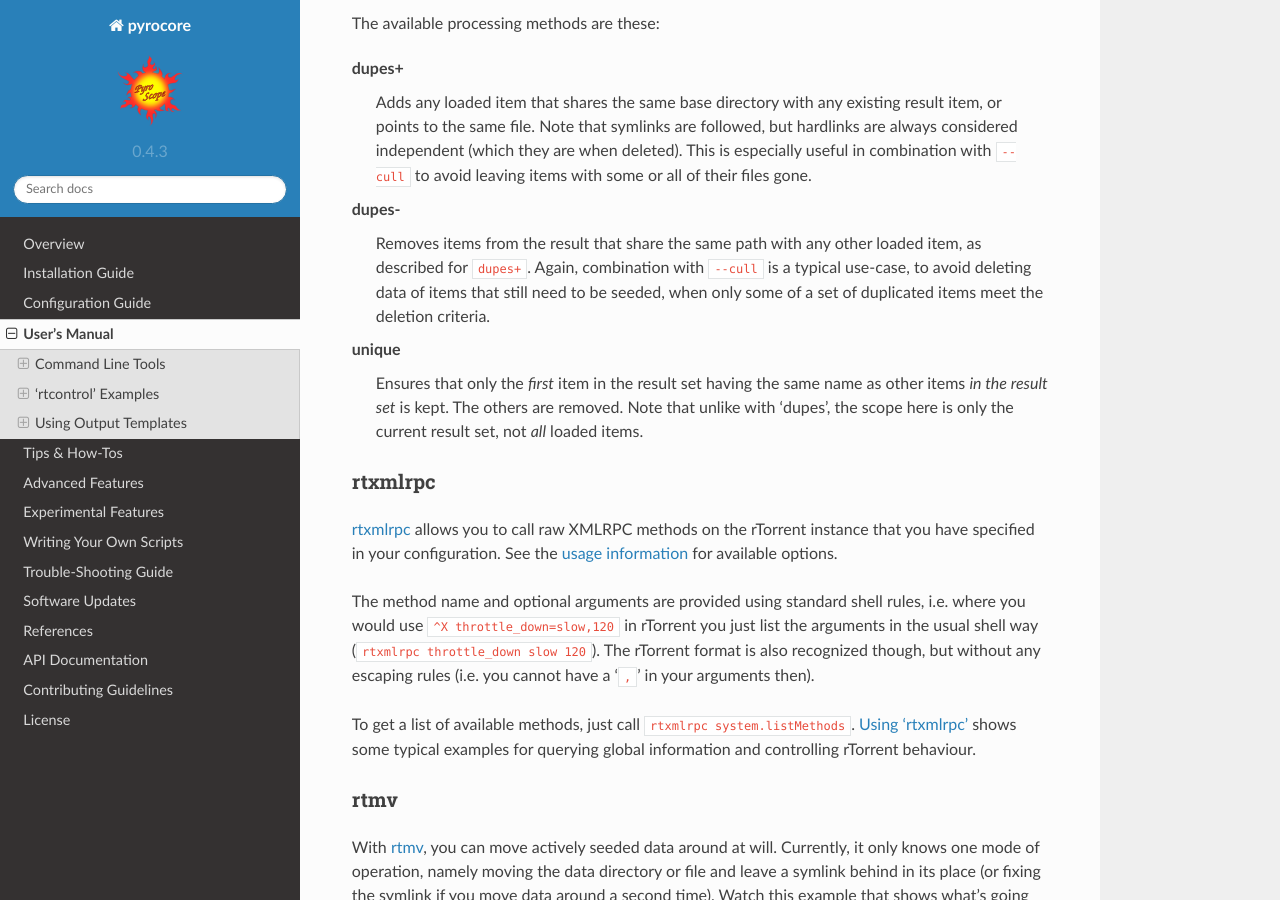
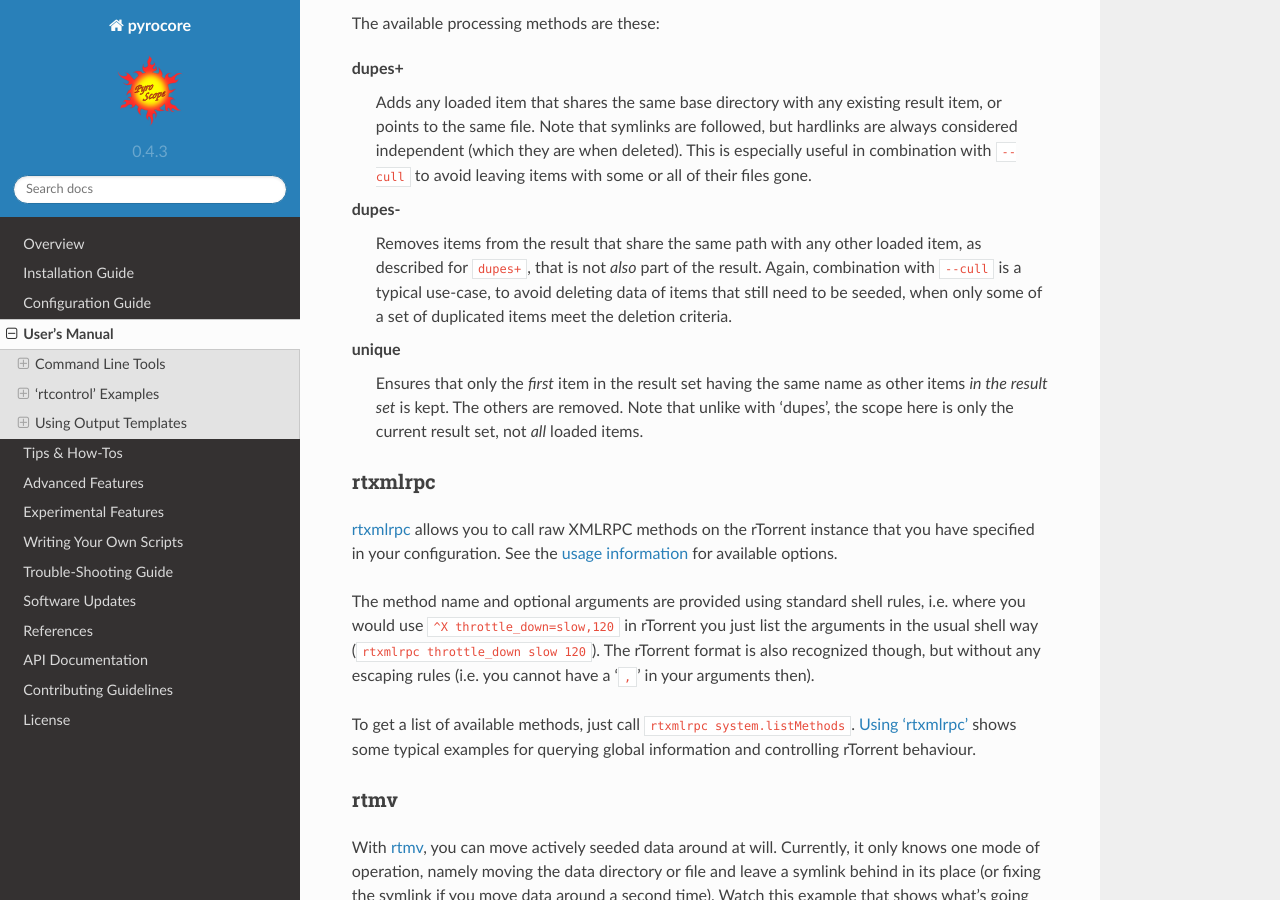
Before and after one commit to pyroscope/pyrocore, a Sphinx documentation site: the page built from docs/usage.rst, in a window 1280 px wide and 900 px high, scrolled down 6596 px. Built offline with Sphinx 7.4.7 and the Read the Docs theme 2.0.0, drawn with Linux system fonts in a browser that asks for light colours.

Commit message:
fix logic of -A dupes-

```diff
--- a/docs/usage-cli-tools.rst
+++ b/docs/usage-cli-tools.rst
@@ -349,7 +349,8 @@ dupes+
 
 dupes-
     Removes items from the result that share the same path with any other loaded item,
-    as described for ``dupes+``. Again, combination with ``--cull`` is a typical use-case,
+    as described for ``dupes+``, that is not *also* part of the result.
+    Again, combination with ``--cull`` is a typical use-case,
     to avoid deleting data of items that still need to be seeded,
     when only some of a set of duplicated items meet the deletion criteria.
 
```
Also changed, not shown: 1 other file.
